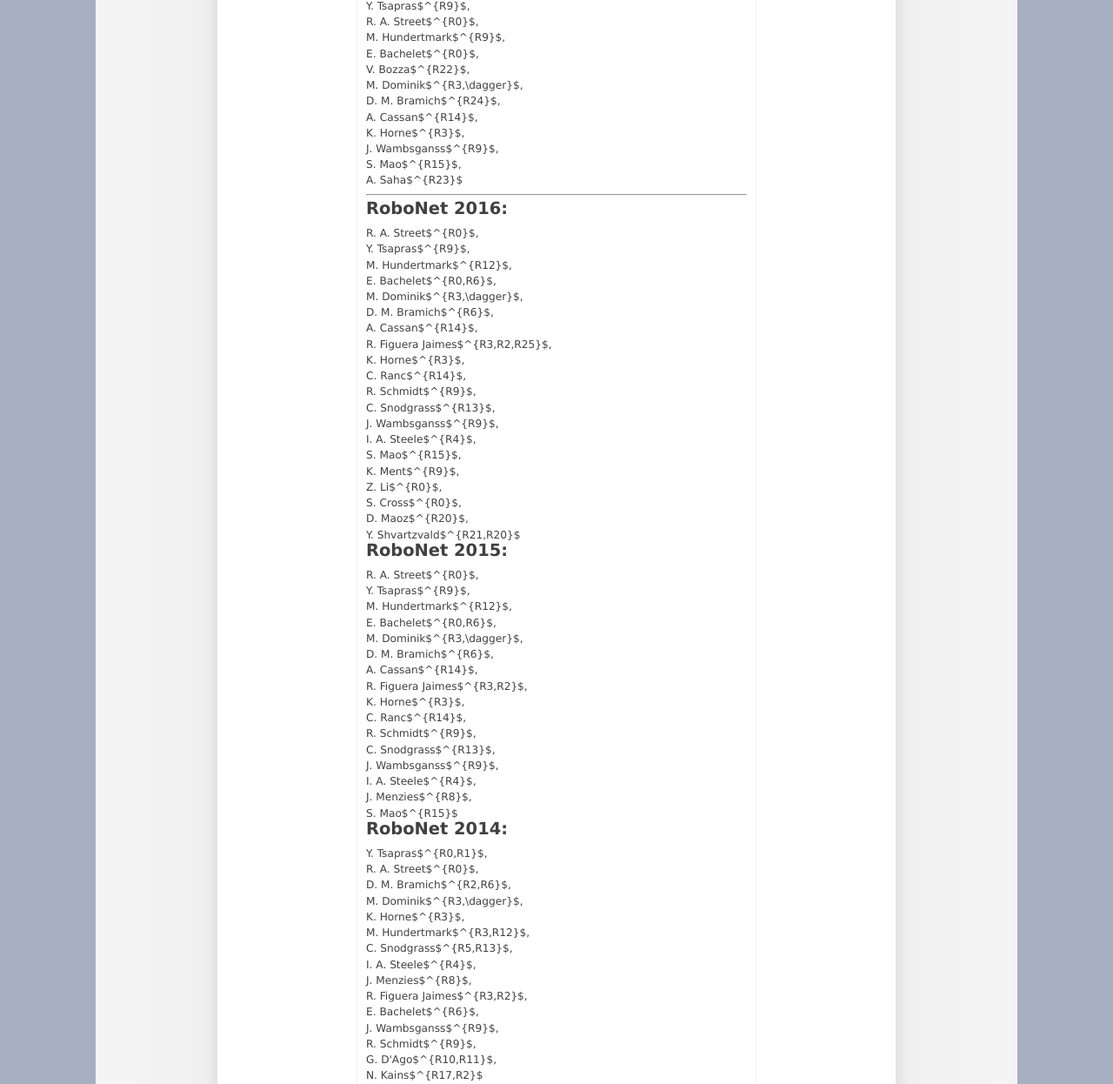
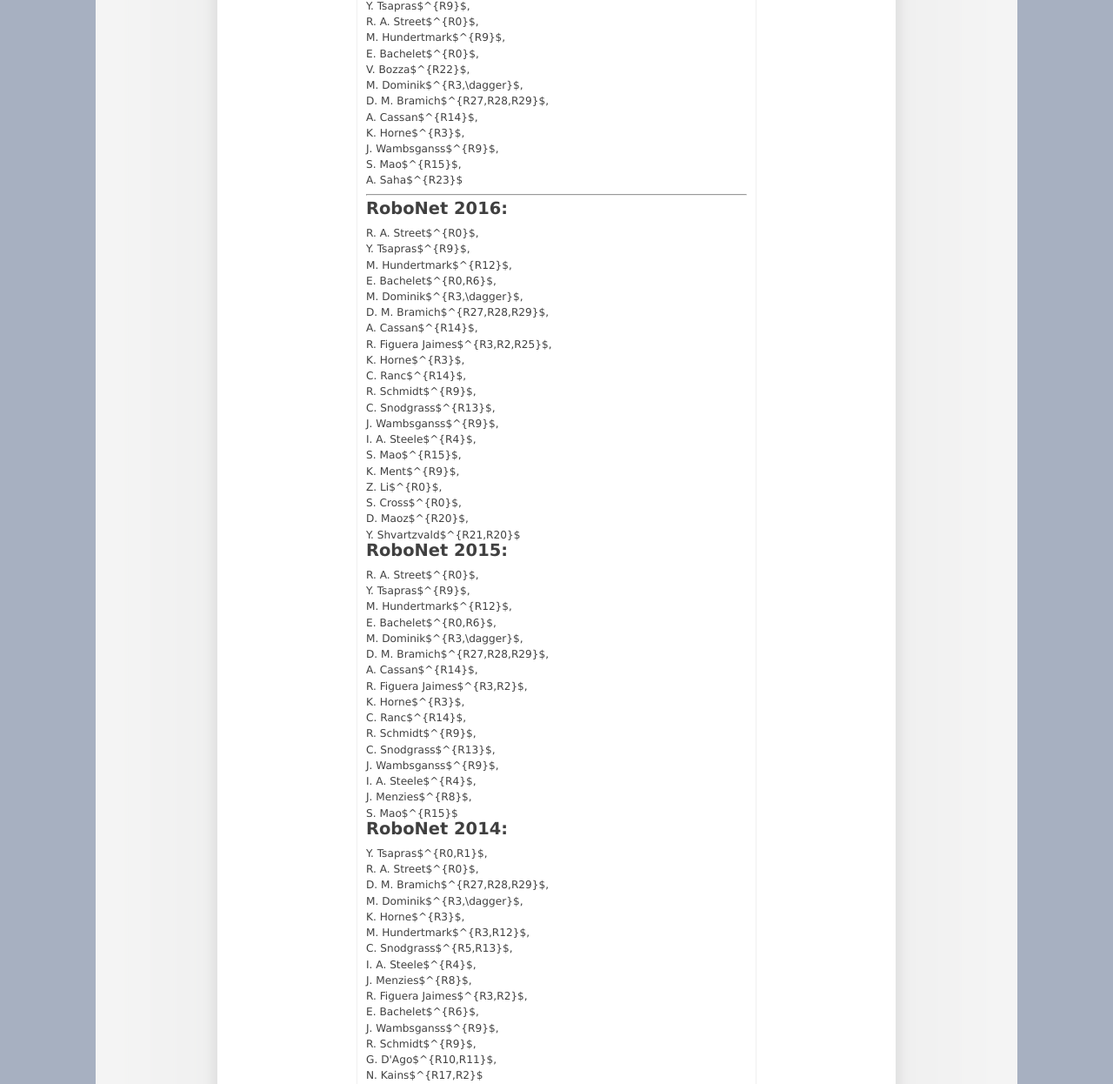
Before and after one commit to ytsapras/robonet_site, a Django app: page /authors/ in a window 1280 px wide. Shown: the part 571-1817 px from the top of the page at 87% size. Run offline with Django 3.2, Linux system fonts and the light colour scheme.

Commit message:
Updated authors.html - DBramich affiliations

```diff
--- a/project_website/templates/project_website/authors.html
+++ b/project_website/templates/project_website/authors.html
@@ -64,7 +64,7 @@ M. Hundertmark$^{R9}$,<br>
 E. Bachelet$^{R0}$,<br>
 V. Bozza$^{R22}$,<br>
 M. Dominik$^{R3,\dagger}$,<br>
-D. M. Bramich$^{R24}$,<br>
+D. M. Bramich$^{R27,R28,R29}$,<br>
 A. Cassan$^{R14}$,<br>
 K. Horne$^{R3}$,<br>
 J. Wambsganss$^{R9}$,<br>
@@ -78,7 +78,7 @@ Y. Tsapras$^{R9}$,<br>
 M. Hundertmark$^{R12}$,<br>
 E. Bachelet$^{R0,R6}$,<br>
 M. Dominik$^{R3,\dagger}$,<br>
-D. M. Bramich$^{R6}$,<br>
+D. M. Bramich$^{R27,R28,R29}$,<br>
 A. Cassan$^{R14}$,<br>
 R. Figuera Jaimes$^{R3,R2,R25}$,<br>
 K. Horne$^{R3}$,<br>
@@ -100,7 +100,7 @@ Y. Tsapras$^{R9}$,<br>
 M. Hundertmark$^{R12}$,<br>
 E. Bachelet$^{R0,R6}$,<br>
 M. Dominik$^{R3,\dagger}$,<br>
-D. M. Bramich$^{R6}$,<br>
+D. M. Bramich$^{R27,R28,R29}$,<br>
 A. Cassan$^{R14}$,<br>
 R. Figuera Jaimes$^{R3,R2}$,<br>
 K. Horne$^{R3}$,<br>
@@ -115,7 +115,7 @@ S. Mao$^{R15}$<br>
 <h2>RoboNet 2014:</h2>
 Y. Tsapras$^{R0,R1}$,<br>
 R. A. Street$^{R0}$,<br>
-D. M. Bramich$^{R2,R6}$,<br>
+D. M. Bramich$^{R27,R28,R29}$,<br>
 M. Dominik$^{R3,\dagger}$,<br>
 K. Horne$^{R3}$,<br>
 M. Hundertmark$^{R3,R12}$,<br>
```
